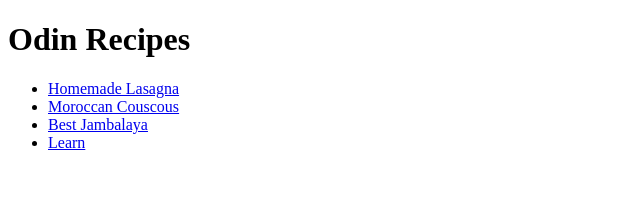
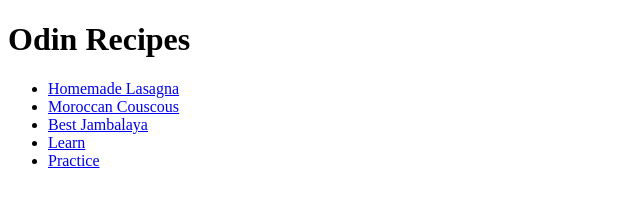
Before and after one commit to bramjweb/odin-recipes, a plain HTML site: page index.html in a window 1280 px wide. Shown: the full height of the page, 0-640 px from the left. Drawn offline with Linux system fonts and the light colour scheme.

Commit message:
Added Practice C 50 Projects Page

```diff
--- a/index.html
+++ b/index.html
@@ -12,6 +12,7 @@
         <li><a href="recipes/couscous.html">Moroccan Couscous</a></li>
         <li><a href="recipes/jambalaya.html">Best Jambalaya</a></li>
         <li><a href="recipes/roadmap_2026.html">Learn</a></li>
+        <li><a href="recipes/50-c-projects-v3.html">Practice</a></li>
 
     </ul>
 </body>
```
